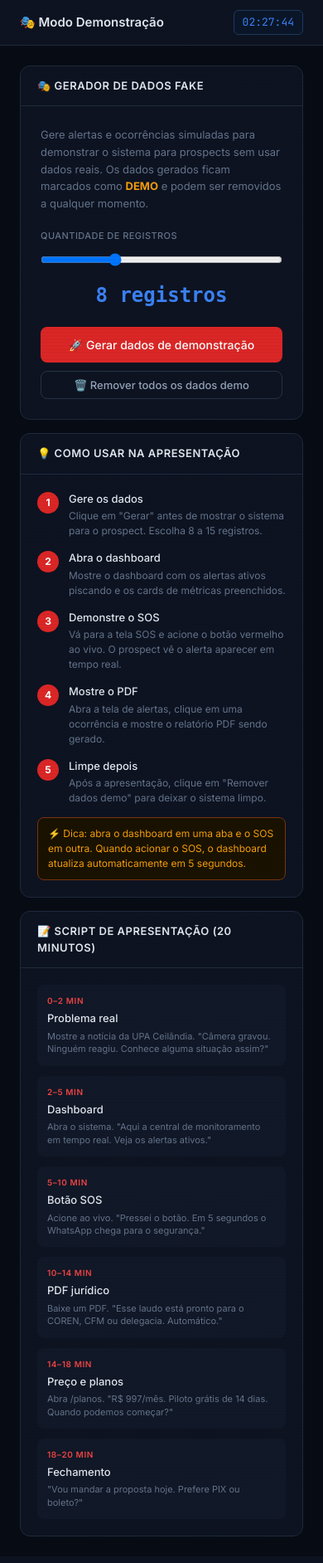
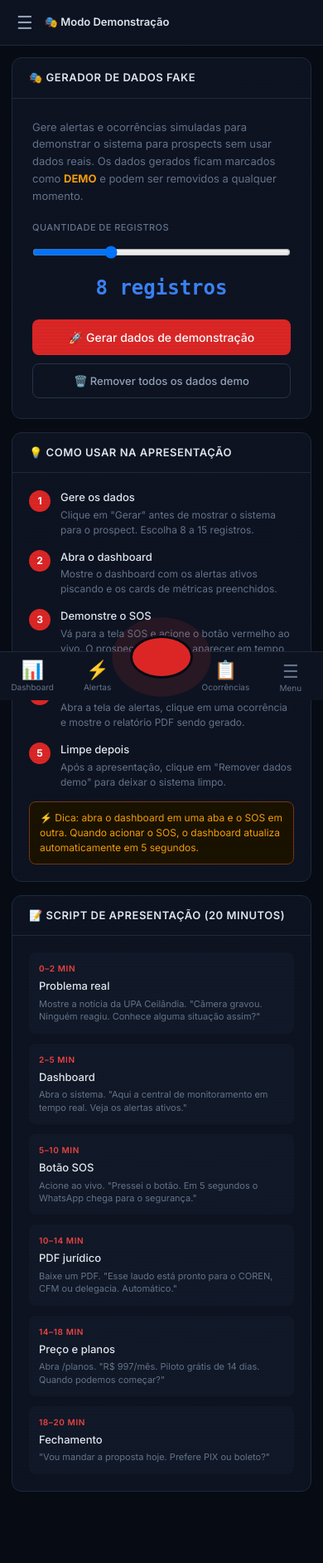
Before and after one commit to salveci2022/alerta-silencioso-360, a Flask app: page /demo in a window 390 px wide. Shown: the whole page at 83% size. Run offline with Flask 3, Linux system fonts and the light colour scheme; the visitor is signed in with stand-in values (Sample User, id 1).

Commit message:
v4 mobile PWA bottom nav service worker

```diff
--- a/app.py
+++ b/app.py
@@ -1124,3 +1124,12 @@ def resetar_senha():
     save_json(USERS_FILE, users)
     log_acao(session["user_id"], "SENHA_RESETADA", f"UserID:{user_id}")
     return jsonify({"ok":True})
+
+
+@app.route("/static/sw.js")
+def service_worker():
+    from flask import send_from_directory
+    response = send_from_directory("static", "sw.js")
+    response.headers["Service-Worker-Allowed"] = "/"
+    response.headers["Cache-Control"] = "no-cache"
+    return response
--- a/static/js/main.js
+++ b/static/js/main.js
@@ -178,3 +178,11 @@ async function toggleSirene(unitId, btn) {
     else { desligarSirene(); toast('Sirene desligada.', 'success', 2000); }
   }
 }
+
+// ── Service Worker (PWA offline) ───────────────────────────────────────────
+if ('serviceWorker' in navigator) {
+  window.addEventListener('load', () => {
+    navigator.serviceWorker.register('/static/sw.js')
+      .catch(() => {});
+  });
+}
--- a/templates/base.html
+++ b/templates/base.html
@@ -2,17 +2,109 @@
 <html lang="pt-BR">
 <head>
 <meta charset="UTF-8">
-<meta name="viewport" content="width=device-width,initial-scale=1.0">
+<meta name="viewport" content="width=device-width,initial-scale=1.0,maximum-scale=1.0,user-scalable=no">
+<meta name="mobile-web-app-capable" content="yes">
+<meta name="apple-mobile-web-app-capable" content="yes">
+<meta name="apple-mobile-web-app-status-bar-style" content="black-translucent">
+<meta name="apple-mobile-web-app-title" content="Alerta 360">
+<meta name="theme-color" content="#070B14">
 <title>{% block titulo %}ALERTA SILENCIOSO 360{% endblock %}</title>
+<link rel="manifest" href="/static/manifest.json">
 <link rel="stylesheet" href="/static/css/style.css">
 <link href="https://fonts.googleapis.com/css2?family=Inter:wght@400;500;600;700&family=JetBrains+Mono:wght@400;500&display=swap" rel="stylesheet">
+<style>
+/* ── MOBILE FIRST ───────────────────────────────────────────── */
+.layout{display:flex;min-height:100vh;min-height:100dvh}
+
+/* Sidebar desktop */
+.sidebar{width:220px;background:var(--bg2);border-right:1px solid var(--border);
+  display:flex;flex-direction:column;flex-shrink:0;
+  position:fixed;height:100vh;overflow-y:auto;z-index:50;
+  transition:transform .25s ease}
+.main-content{margin-left:220px;flex:1;min-height:100vh}
+
+/* Mobile: sidebar escondida, bottom nav visível */
+@media(max-width:768px){
+  .sidebar{transform:translateX(-100%);width:240px}
+  .sidebar.open{transform:translateX(0);box-shadow:4px 0 20px rgba(0,0,0,.5)}
+  .main-content{margin-left:0;padding-bottom:72px}
+  .topbar{padding:10px 16px}
+  .topbar-titulo{font-size:13px}
+  .topbar-clock{display:none}
+  .page{padding:14px}
+  .stats-grid{grid-template-columns:repeat(2,1fr);gap:10px}
+  .grid-2{grid-template-columns:1fr}
+  .tabela{font-size:12px}
+  .tabela th,.tabela td{padding:8px 10px}
+}
+
+/* Overlay sidebar mobile */
+.sidebar-overlay{display:none;position:fixed;inset:0;background:rgba(0,0,0,.6);z-index:49}
+.sidebar-overlay.open{display:block}
+
+/* Bottom navigation mobile */
+.bottom-nav{
+  display:none;
+  position:fixed;bottom:0;left:0;right:0;
+  background:var(--bg2);border-top:1px solid var(--border);
+  z-index:48;padding:0;
+  padding-bottom:env(safe-area-inset-bottom);
+}
+@media(max-width:768px){.bottom-nav{display:flex}}
+.bn-item{flex:1;display:flex;flex-direction:column;align-items:center;justify-content:center;
+  padding:10px 4px 8px;color:var(--text3);font-size:10px;gap:3px;
+  text-decoration:none;transition:color .15s;border:none;background:transparent;cursor:pointer}
+.bn-item.ativo,.bn-item:hover{color:var(--red)}
+.bn-item .bn-ic{font-size:22px;line-height:1}
+.bn-item.sos{background:var(--red2);border-radius:50%;width:52px;height:52px;
+  margin-top:-20px;border:3px solid var(--bg);padding:0;color:#fff;
+  box-shadow:0 0 20px rgba(220,38,38,.4);animation:sos-pulse 2s infinite}
+.bn-item.sos .bn-ic{font-size:26px}
+.bn-item.sos span{display:none}
+
+/* Hamburger mobile */
+.hamburger{display:none;background:transparent;border:none;color:var(--text2);
+  font-size:22px;cursor:pointer;padding:4px}
+@media(max-width:768px){.hamburger{display:block}}
+
+/* Touch targets maiores no mobile */
+@media(max-width:768px){
+  .btn{min-height:42px;padding:10px 16px}
+  .btn-sm{min-height:36px;padding:8px 12px}
+  .form-input,.form-select,.form-textarea{padding:12px 14px;font-size:16px}
+  select{font-size:16px}
+  .modal{width:95%;padding:20px}
+  .sirene-toggle{width:56px;height:30px}
+  .sirene-toggle::after{width:24px;height:24px}
+  .sirene-toggle.on::after{left:29px}
+}
+
+/* SOS button no mobile — maior */
+@media(max-width:768px){
+  #btn-sos{width:200px;height:200px}
+}
+
+/* Alerta banner mobile */
+@media(max-width:768px){
+  .alerta-banner{padding:10px 12px;font-size:12px}
+}
+
+/* Card scroll horizontal em tabelas mobile */
+@media(max-width:768px){
+  .tabela-wrap,.card .card-body{overflow-x:auto}
+}
+</style>
 {% block extra_head %}{% endblock %}
 </head>
 <body>
+
+<!-- Overlay sidebar -->
+<div class="sidebar-overlay" id="overlay" onclick="fecharSidebar()"></div>
+
 <div class="layout">
 
   <!-- SIDEBAR -->
-  <nav class="sidebar">
+  <nav class="sidebar" id="sidebar">
     <div class="sidebar-logo">
       <div class="brand">
         <div class="escudo">⚡</div>
@@ -20,51 +112,49 @@
       </div>
     </div>
     <div class="sidebar-status">
-      <span class="status-dot" id="status-dot"></span>
+      <span class="status-dot"></span>
       <span class="status-label">SISTEMA OPERACIONAL</span>
     </div>
 
     <div class="sidebar-nav">
       <div class="nav-section">Principal</div>
-      <a href="/dashboard" class="nav-item {% if request.path=='/dashboard' %}ativo{% endif %}">
+      <a href="/dashboard" class="nav-item {% if request.path=='/dashboard' %}ativo{% endif %}" onclick="fecharSidebar()">
         <span class="nav-ic">📊</span> Dashboard
         <span id="nav-alertas" class="nav-badge" style="display:none">0</span>
       </a>
-      <a href="/sos" class="nav-item {% if request.path=='/sos' %}ativo{% endif %}">
+      <a href="/sos" class="nav-item {% if request.path=='/sos' %}ativo{% endif %}" onclick="fecharSidebar()">
         <span class="nav-ic">🚨</span> Botão SOS
       </a>
-      <a href="/alertas" class="nav-item {% if request.path=='/alertas' %}ativo{% endif %}">
+      <a href="/alertas" class="nav-item {% if request.path=='/alertas' %}ativo{% endif %}" onclick="fecharSidebar()">
         <span class="nav-ic">⚡</span> Alertas
       </a>
-      <a href="/sirene" class="nav-item {% if request.path=='/sirene' %}ativo{% endif %}">
+      <a href="/sirene" class="nav-item {% if request.path=='/sirene' %}ativo{% endif %}" onclick="fecharSidebar()">
         <span class="nav-ic">📢</span> Sirene
       </a>
-
       <div class="nav-section">Gestão</div>
-      <a href="/ocorrencias" class="nav-item {% if request.path=='/ocorrencias' %}ativo{% endif %}">
+      <a href="/ocorrencias" class="nav-item {% if request.path=='/ocorrencias' %}ativo{% endif %}" onclick="fecharSidebar()">
         <span class="nav-ic">📋</span> Ocorrências
       </a>
-      <a href="/unidades" class="nav-item {% if request.path=='/unidades' %}ativo{% endif %}">
+      <a href="/unidades" class="nav-item {% if request.path=='/unidades' %}ativo{% endif %}" onclick="fecharSidebar()">
         <span class="nav-ic">🏢</span> Unidades
       </a>
-
       {% if perfil == 'master' %}
       <div class="nav-section">Administração</div>
-      <a href="/usuarios" class="nav-item {% if request.path=='/usuarios' %}ativo{% endif %}">
+      <a href="/usuarios" class="nav-item {% if request.path=='/usuarios' %}ativo{% endif %}" onclick="fecharSidebar()">
         <span class="nav-ic">👤</span> Usuários
       </a>
-      <a href="/financeiro" class="nav-item {% if request.path=='/financeiro' %}ativo{% endif %}">
+      <a href="/financeiro" class="nav-item {% if request.path=='/financeiro' %}ativo{% endif %}" onclick="fecharSidebar()">
         <span class="nav-ic">💰</span> Financeiro
       </a>
-      <a href="/logs" class="nav-item {% if request.path=='/logs' %}ativo{% endif %}">
+      <a href="/logs" class="nav-item {% if request.path=='/logs' %}ativo{% endif %}" onclick="fecharSidebar()">
         <span class="nav-ic">📜</span> Logs
       </a>
       {% endif %}
       <div class="nav-section">Sistema</div>
-      <a href="/demo" class="nav-item {% if request.path=='/demo' %}ativo{% endif %}">
+      <a href="/demo" class="nav-item {% if request.path=='/demo' %}ativo{% endif %}" onclick="fecharSidebar()">
         <span class="nav-ic">🎭</span> Modo Demo
       </a>
-      <a href="/planos" class="nav-item">
+      <a href="/planos" class="nav-item" onclick="fecharSidebar()">
         <span class="nav-ic">📦</span> Planos
       </a>
     </div>
@@ -76,10 +166,13 @@
     </div>
   </nav>
 
-  <!-- CONTEÚDO -->
+  <!-- CONTEÚDO PRINCIPAL -->
   <div class="main-content scanline">
     <div class="topbar">
-      <span class="topbar-titulo">{% block page_titulo %}{% endblock %}</span>
+      <div style="display:flex;align-items:center;gap:10px">
+        <button class="hamburger" onclick="abrirSidebar()" aria-label="Menu">☰</button>
+        <span class="topbar-titulo">{% block page_titulo %}{% endblock %}</span>
+      </div>
       <div class="topbar-direita">
         <span class="topbar-clock" id="clock">00:00:00</span>
       </div>
@@ -89,7 +182,43 @@
   </div>
 
 </div>
+
+<!-- BOTTOM NAV MOBILE -->
+<nav class="bottom-nav">
+  <a href="/dashboard" class="bn-item {% if request.path=='/dashboard' %}ativo{% endif %}">
+    <span class="bn-ic">📊</span>
+    <span>Dashboard</span>
+  </a>
+  <a href="/alertas" class="bn-item {% if request.path=='/alertas' %}ativo{% endif %}">
+    <span class="bn-ic">⚡</span>
+    <span>Alertas</span>
+  </a>
+  <a href="/sos" class="bn-item sos {% if request.path=='/sos' %}ativo{% endif %}">
+    <span class="bn-ic">🆘</span>
+  </a>
+  <a href="/ocorrencias" class="bn-item {% if request.path=='/ocorrencias' %}ativo{% endif %}">
+    <span class="bn-ic">📋</span>
+    <span>Ocorrências</span>
+  </a>
+  <button class="bn-item" onclick="abrirSidebar()">
+    <span class="bn-ic">☰</span>
+    <span>Menu</span>
+  </button>
+</nav>
+
 <script src="/static/js/main.js"></script>
+<script>
+function abrirSidebar() {
+  document.getElementById('sidebar').classList.add('open');
+  document.getElementById('overlay').classList.add('open');
+  document.body.style.overflow = 'hidden';
+}
+function fecharSidebar() {
+  document.getElementById('sidebar').classList.remove('open');
+  document.getElementById('overlay').classList.remove('open');
+  document.body.style.overflow = '';
+}
+</script>
 {% block scripts %}{% endblock %}
 </body>
 </html>
```
Also changed, not shown: static/sw.js (added, +36 -0 lines), static/icon-192.png (added), static/icon-512.png (added), static/manifest.json (added).
